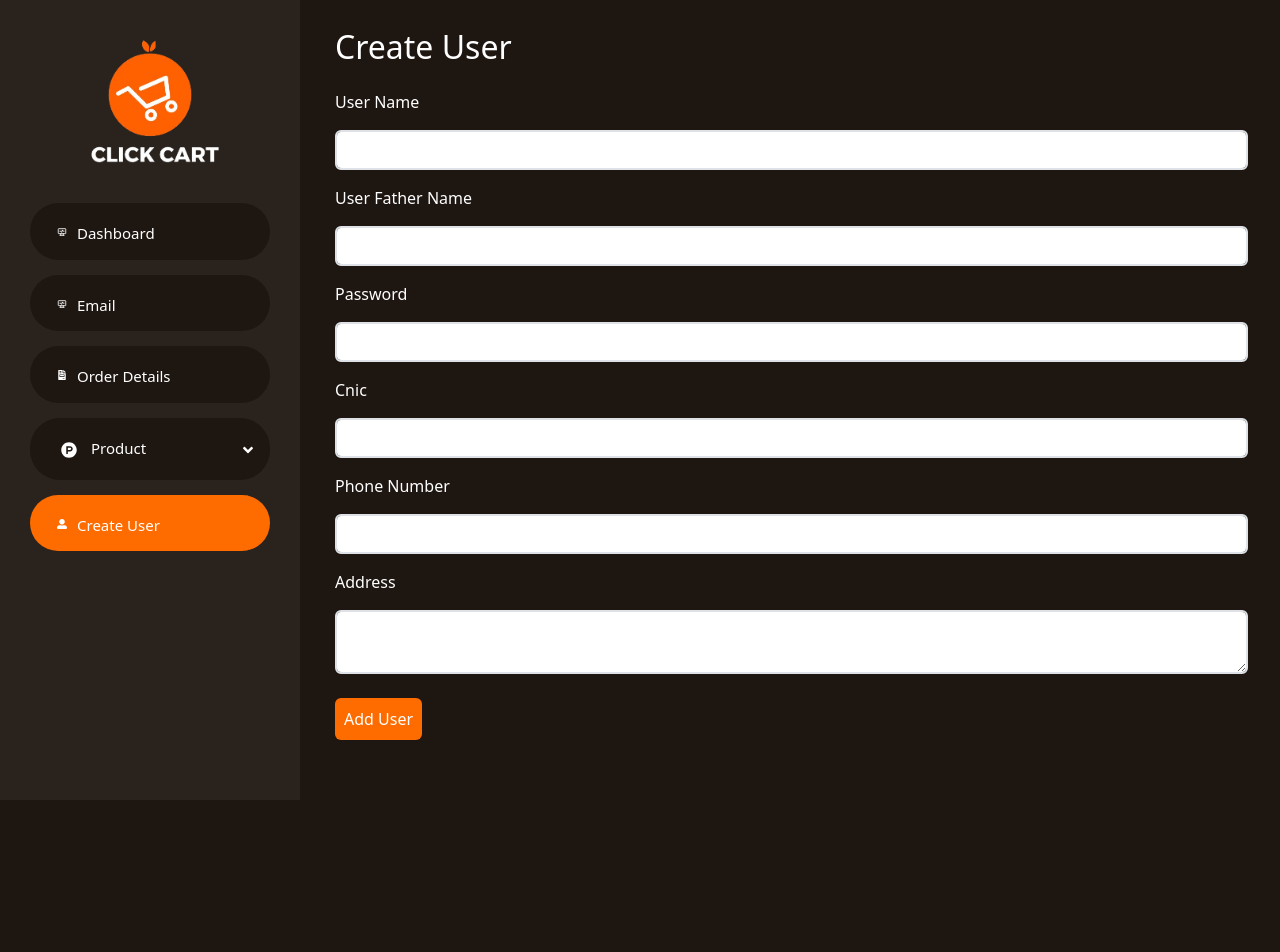
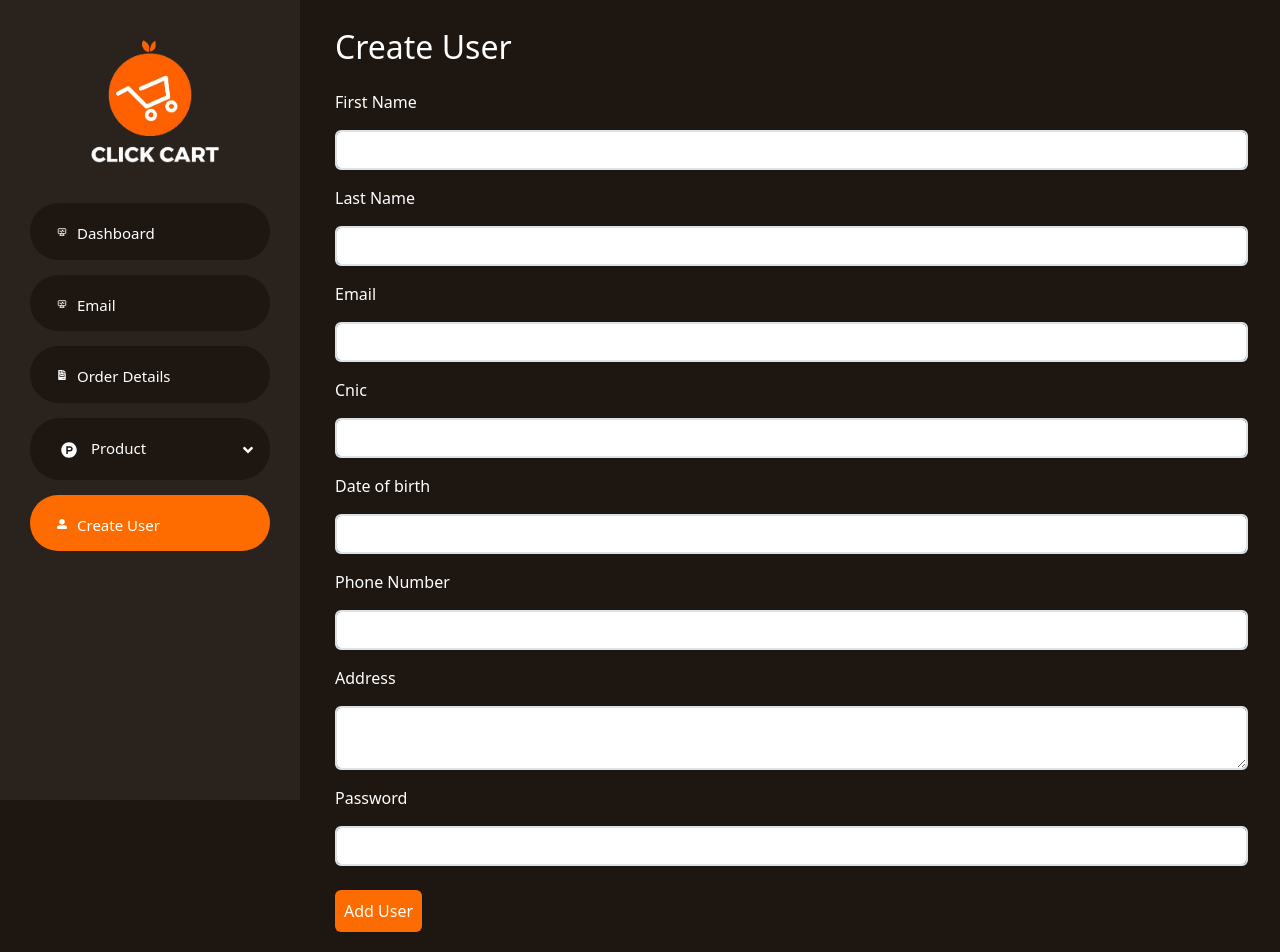
Before and after one commit to mwasif666/fyp-admin-frontend, a React (Create React App) app: page /createuser in a window 1280 px wide. Before the commit the page ends 800 px from the top, so only its background shows below. Built offline with nearby package versions, Linux system fonts and the light colour scheme.

Commit message:
create user done

```diff
--- a/src/Pages/AllProductsDetails.js
+++ b/src/Pages/AllProductsDetails.js
@@ -41,7 +41,6 @@ const AllProductDetails = () => {
     if (localStorage.getItem("Products") !== null) {
       let fetchProducts = JSON.parse(localStorage.getItem("Products"));
       setProductsList(fetchProducts);
-      console.log("jgdfkjgldf", productsList);
       let fetchUser = JSON.parse(localStorage.getItem("AuthenticatedUser"));
       setAuthUser(fetchUser);
     } else {
--- a/src/Pages/CreateUser.js
+++ b/src/Pages/CreateUser.js
@@ -1,94 +1,183 @@
-
-import React, {useState } from 'react'
+import React, { useState } from "react";
 
 const CreateUser = () => {
-    const [a_name, seta_name] = useState("")
-    const [f_name, setf_name] = useState("")
-    const [password, setPassword] = useState("")
-    const [cnic, setCnic] = useState("")
-    const [phone, setPhone] = useState("")
-    const [address, setAddress] = useState("")
-    const onChange = (e) => {
-        if (e.target.name === "a_name") {
-            seta_name(e.target.value)
-        }
-        if (e.target.name === "f_name") {
-            setf_name(e.target.value)
-        }
-        if (e.target.name === "password") {
-            setPassword(e.target.value)
-        }
-        if (e.target.name === "cnic") {
-            setCnic(e.target.value)
-        }
-        if (e.target.name === "phone") {
-            setPhone(e.target.value)
-        }
-        if (e.target.name === "address") {
-            setAddress(e.target.value)
-        }
+  const [user, setUser] = useState({
+    firstName: "",
+    lastName: "",
+    email: "",
+    cnic: "",
+    DOB: "",
+    phoneNumber: "",
+    address: "",
+    password: "",
+  });
+
+  const handleClick = async (e) => {
+    e.preventDefault();
+    if (
+      !user.firstName ||
+      !user.lastName ||
+      !user.email ||
+      !user.cnic ||
+      !user.phoneNumber ||
+      !user.password
+    ) {
+      alert("Please fill in all required fields with valid lengths.");
+      return;
     }
 
-    const handleClick = async(e)=>{
-        e.preventDefault();
-        const data = {a_name,f_name,password,cnic,phone,address}
-        const res = await fetch(`http://localhost:5000/api/auth/createadmin`,{
-            method:'POST',
-            headers:{
+    try {
+      let res = await fetch("http://localhost:5000/api/auth/v1/adminsignup", {
+        method: "POST",
+        headers: {
           "Content-Type": "application/json",
+          "auth-token":
+            "eyJhbGciOiJIUzI1NiIsInR5cCI6IkpXVCJ9.eyJhZG1pbiI6eyJpZCI6IjY1YWU5NGUxZWE2NDQ3NGY2NjA2N2ViZSIsImZpcnN0TmFtZSI6IndhbGVlZCIsImVtYWlsIjoid2FsZWVkZ2hvcmk0QGdtYWlsLmNvbSIsInBob25lTnVtYmVyIjoiMDMyMjI4MTE1NzkifSwiaWF0IjoxNzA1OTQwMTkzfQ.hs0shDZ-dA07Y0d1e69gZiAXAaKqtlfyMVhELZYeMXA",
         },
-            body:JSON.stringify(data),
-        })
+        body: JSON.stringify({
+          firstName: user.firstName,
+          lastName: user.lastName,
+          email: user.email,
+          cnic: user.cnic,
+          DOB: user.DOB,
+          phoneNumber: user.phoneNumber,
+          address: user.address,
+          password: user.password,
+        }),
+      });
+      let response = await res.json();
+      console.log(response);
+      if (response.success) {
+        alert(response.message);
+      } else {
+        alert(response.message || response.errors[0].msg);
+      }
+    } catch (error) {
+      console.log(error);
+    }
+  };
 
-        const response = await res.json()
-        seta_name("")
-        setf_name("")
-        setPassword("")
-        setAddress("")
-        setPhone("")
-        setCnic("")
-
-        if (res.ok) {
-            alert("User created Successfully")
-        }
-        else{
-            alert("error occured...")
-        }
-
-    }
+  const onChange = (e) => {
+    setUser({ ...user, [e.target.name]: e.target.value });
+  };
   return (
-        <div className='container'>
-            <h2 className='text-4xl mt-2 mb-4'>Create User</h2>
-            <form className=''>
+    <div className="container">
+      <h2 className="text-4xl mt-2 mb-4">Create User</h2>
+      <form className="">
         <div className="mb-3 flex flex-col">
-                    <label for="product name" className="form-label">User Name</label>
-                    <input type="text" className="form-control border-2 border-slate-200 rounded mt-2" id="a_name" value={a_name} name="a_name" onChange={onChange} />
+          <label for="product name" className="form-label">
+            First Name
+          </label>
+          <input
+            type="text"
+            className="form-control border-2 border-slate-200 rounded mt-2"
+            id="firstName"
+            value={user.firstName}
+            name="firstName"
+            onChange={onChange}
+          />
         </div>
         <div className="mb-3 flex flex-col">
-                    <label for="productcategory" className="form-label">User Father Name</label>
-                    <input type="text" className="form-control border-2 border-slate-200 rounded mt-2" id="f_name" value={f_name} name="f_name" onChange={onChange} />
+          <label for="productcategory" className="form-label">
+            Last Name
+          </label>
+          <input
+            type="text"
+            className="form-control border-2 border-slate-200 rounded mt-2"
+            id="lastName"
+            value={user.lastName}
+            name="lastName"
+            onChange={onChange}
+          />
         </div>
         <div className="mb-3 flex flex-col">
-                    <label for="productcompany" className="form-label">Password</label>
-                    <input type="password" className="form-control border-2 border-slate-200 rounded mt-2" id="password" value={password} name="password" onChange={onChange} />
+          <label for="productcategory" className="form-label">
+            Email
+          </label>
+          <input
+            type="text"
+            className="form-control border-2 border-slate-200 rounded mt-2"
+            id="email"
+            value={user.email}
+            name="email"
+            onChange={onChange}
+          />
         </div>
         <div className="mb-3 flex flex-col">
-                    <label for="productqunatity" className="form-label">Cnic</label>
-                    <input type="number" className="form-control border-2 border-slate-200 rounded mt-2" id="cnic" value={cnic} name="cnic" onChange={onChange} />
+          <label for="productqunatity" className="form-label">
+            Cnic
+          </label>
+          <input
+            type="number"
+            className="form-control border-2 border-slate-200 rounded mt-2"
+            id="cnic"
+            value={user.cnic}
+            name="cnic"
+            onChange={onChange}
+          />
         </div>
         <div className="mb-3 flex flex-col">
-                    <label for="productprice" className="form-label">Phone Number</label>
-                    <input type="Number" className="form-control border-2 border-slate-200 rounded mt-2" id="phone" value={phone} name="phone" onChange={onChange} />
+          <label for="productcategory" className="form-label">
+            Date of birth
+          </label>
+          <input
+            type="text"
+            className="form-control border-2 border-slate-200 rounded mt-2"
+            id="DOB"
+            value={user.DOB}
+            name="DOB"
+            onChange={onChange}
+          />
         </div>
         <div className="mb-3 flex flex-col">
-                    <label for="productdiscount" className="form-label">Address</label>
-                    <textarea  className="form-control border-2 border-slate-200 rounded mt-2" id="address" value={address} name="address" onChange={onChange} />
+          <label for="productcategory" className="form-label">
+            Phone Number
+          </label>
+          <input
+            type="text"
+            className="form-control border-2 border-slate-200 rounded mt-2"
+            id="phoneNumber"
+            value={user.phoneNumber}
+            name="phoneNumber"
+            onChange={onChange}
+          />
         </div>
-               <button type="submit" className="btn addcolor p-2 text-white rounded mt-2" onClick={handleClick}>Add User</button>
+        <div className="mb-3 flex flex-col">
+          <label for="productdiscount" className="form-label">
+            Address
+          </label>
+          <textarea
+            className="form-control border-2 border-slate-200 rounded mt-2"
+            id="address"
+            value={user.address}
+            name="address"
+            onChange={onChange}
+          />
+        </div>
+        <div className="mb-3 flex flex-col">
+          <label for="productcompany" className="form-label">
+            Password
+          </label>
+          <input
+            type="password"
+            className="form-control border-2 border-slate-200 rounded mt-2"
+            id="password"
+            value={user.password}
+            name="password"
+            onChange={onChange}
+          />
+        </div>
 
+        <button
+          type="submit"
+          className="btn addcolor p-2 text-white rounded mt-2"
+          onClick={handleClick}
+        >
+          Add User
+        </button>
       </form>
     </div>
-    )
-}
+  );
+};
 
-export default CreateUser
+export default CreateUser;
```
Lines whose indentation alone changed are shown as unchanged.
